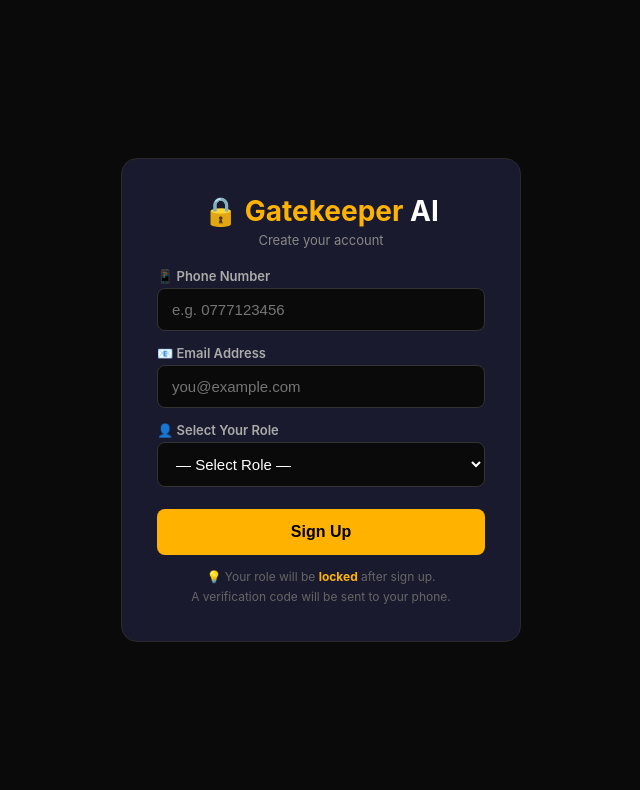
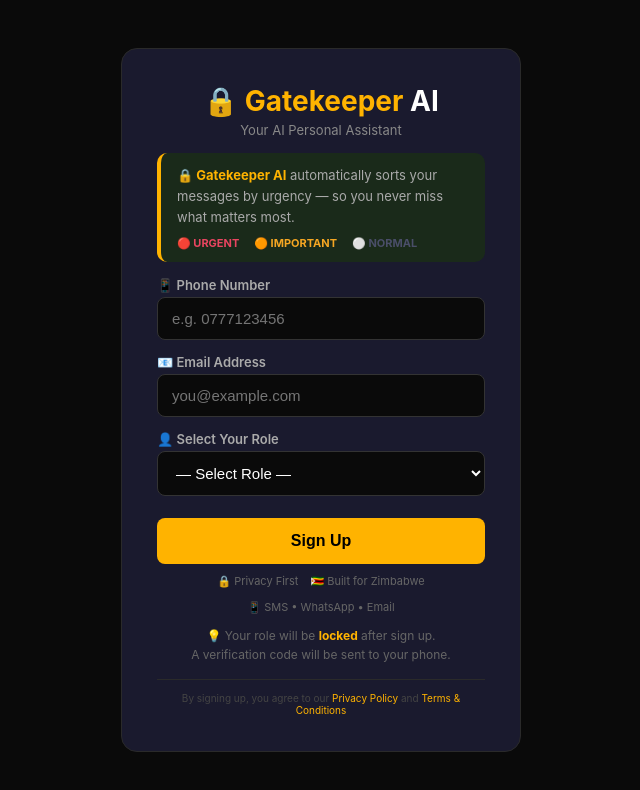
Before and after one commit to sikhumbuzilesncube/GatekeeperAI-, a plain HTML site: page signup.html in a window 1280 px wide. Shown: the whole page, without its empty margins (319-959 px from the left). Drawn offline with Linux system fonts and the light colour scheme.

Commit message:
Update signup.html

```diff
--- a/signup.html
+++ b/signup.html
@@ -1,3 +1,4 @@
+<!DOCTYPE html>
 <html lang="en">
 <head>
 <meta charset="UTF-8">
@@ -7,10 +8,18 @@
 *{margin:0;padding:0;box-sizing:border-box}
 body{font-family:-apple-system,BlinkMacSystemFont,'Segoe UI',Roboto,sans-serif;background:#0a0a0a;color:#fff;display:flex;justify-content:center;align-items:center;min-height:100vh;padding:20px}
 .signup-box{background:#1a1a2e;padding:35px;border-radius:16px;border:1px solid #2a2a2a;max-width:400px;width:100%}
-.signup-box .logo{text-align:center;margin-bottom:20px}
+.signup-box .logo{text-align:center;margin-bottom:15px}
 .signup-box .logo h1{color:#FFB300;font-size:28px}
 .signup-box .logo h1 span{color:#fff}
 .signup-box .logo p{color:#888;font-size:13px;margin-top:4px}
+.signup-box .intro{background:#1a2a1a;padding:12px 16px;border-radius:10px;margin-bottom:15px;border-left:4px solid #FFB300}
+.signup-box .intro .text{font-size:13px;color:#aaa;line-height:1.6}
+.signup-box .intro .text strong{color:#FFB300}
+.signup-box .intro .tags{display:flex;gap:15px;margin-top:8px;flex-wrap:wrap}
+.signup-box .intro .tags span{font-size:11px;font-weight:bold}
+.signup-box .intro .tags .urgent{color:#e94560}
+.signup-box .intro .tags .important{color:#f5a623}
+.signup-box .intro .tags .normal{color:#4a4e69}
 .signup-box .input-group{margin-bottom:14px}
 .signup-box .input-group label{display:block;color:#aaa;font-size:13px;font-weight:600;margin-bottom:4px}
 .signup-box .input-group input,.signup-box .input-group select{width:100%;padding:12px 14px;border-radius:8px;border:1px solid #333;background:#0a0a0a;color:#fff;font-size:15px;outline:none}
@@ -21,8 +30,12 @@ body{font-family:-apple-system,BlinkMacSystemFont,'Segoe UI',Roboto,sans-serif;b
 .signup-box .btn:disabled{opacity:0.5;cursor:not-allowed}
 .signup-box .error{color:#e94560;font-size:13px;margin-top:8px;display:none}
 .signup-box .success{color:#00ff88;font-size:13px;margin-top:8px;display:none}
+.signup-box .trust-signals{display:flex;gap:12px;justify-content:center;margin-top:10px;flex-wrap:wrap;font-size:11px;color:#666}
 .signup-box .hint{color:#666;font-size:12px;margin-top:12px;text-align:center;line-height:1.6}
 .signup-box .hint strong{color:#FFB300}
+.signup-box .hint a{color:#FFB300;text-decoration:none;font-weight:bold}
+.signup-box .terms{text-align:center;margin-top:15px;font-size:10px;color:#444;border-top:1px solid #2a2a2a;padding-top:12px}
+.signup-box .terms a{color:#FFB300;text-decoration:none}
 .verification-section{display:none;margin-top:15px;padding-top:15px;border-top:1px solid #2a2a2a}
 .verification-section .code-input{display:flex;gap:10px;justify-content:center;margin:10px 0}
 .verification-section .code-input input{width:50px;height:55px;text-align:center;font-size:22px;border-radius:8px;border:1px solid #333;background:#0a0a0a;color:#fff;outline:none}
@@ -36,9 +49,22 @@ body{font-family:-apple-system,BlinkMacSystemFont,'Segoe UI',Roboto,sans-serif;b
 <div class="signup-box">
     <div class="logo">
         <h1>🔒 Gatekeeper <span>AI</span></h1>
-        <p>Create your account</p>
+        <p>Your AI Personal Assistant</p>
     </div>
 
+    <!-- App Intro -->
+    <div class="intro">
+        <div class="text">
+            <strong>🔒 Gatekeeper AI</strong> automatically sorts your messages by urgency — so you never miss what matters most.
+        </div>
+        <div class="tags">
+            <span class="urgent">🔴 URGENT</span>
+            <span class="important">🟠 IMPORTANT</span>
+            <span class="normal">⚪ NORMAL</span>
+        </div>
+    </div>
+
+    <!-- Sign Up Form -->
     <div id="signupForm">
         <div class="input-group">
             <label>📱 Phone Number</label>
@@ -63,6 +89,14 @@ body{font-family:-apple-system,BlinkMacSystemFont,'Segoe UI',Roboto,sans-serif;b
         <button class="btn" id="signupBtn" onclick="startSignUp()">Sign Up</button>
     </div>
 
+    <!-- Trust Signals -->
+    <div class="trust-signals">
+        <span>🔒 Privacy First</span>
+        <span>🇿🇼 Built for Zimbabwe</span>
+        <span>📱 SMS • WhatsApp • Email</span>
+    </div>
+
+    <!-- Verification Section -->
     <div id="verificationSection" class="verification-section">
         <p style="color:#888;font-size:13px;text-align:center;">Enter the 6-digit code sent to your phone</p>
         <div class="code-input">
@@ -81,6 +115,7 @@ body{font-family:-apple-system,BlinkMacSystemFont,'Segoe UI',Roboto,sans-serif;b
         </p>
     </div>
 
+    <!-- Role Locked Message -->
     <div id="roleLocked" class="role-locked">
         <div class="label">✅ Your role is locked</div>
         <div class="value" id="lockedRole">MP Edition</div>
@@ -90,6 +125,14 @@ body{font-family:-apple-system,BlinkMacSystemFont,'Segoe UI',Roboto,sans-serif;b
     <div class="hint">
         💡 Your role will be <strong>locked</strong> after sign up.<br>
         A verification code will be sent to your phone.
+    </div>
+
+    <!-- Terms & Privacy -->
+    <div class="terms">
+        By signing up, you agree to our
+        <a href="privacy_policy.html">Privacy Policy</a>
+        and
+        <a href="terms.html">Terms & Conditions</a>
     </div>
 </div>
 
@@ -177,4 +220,4 @@ function checkSignedIn() {
 checkSignedIn();
 </script>
 </body>
-</html>
+                                      </html>
```
